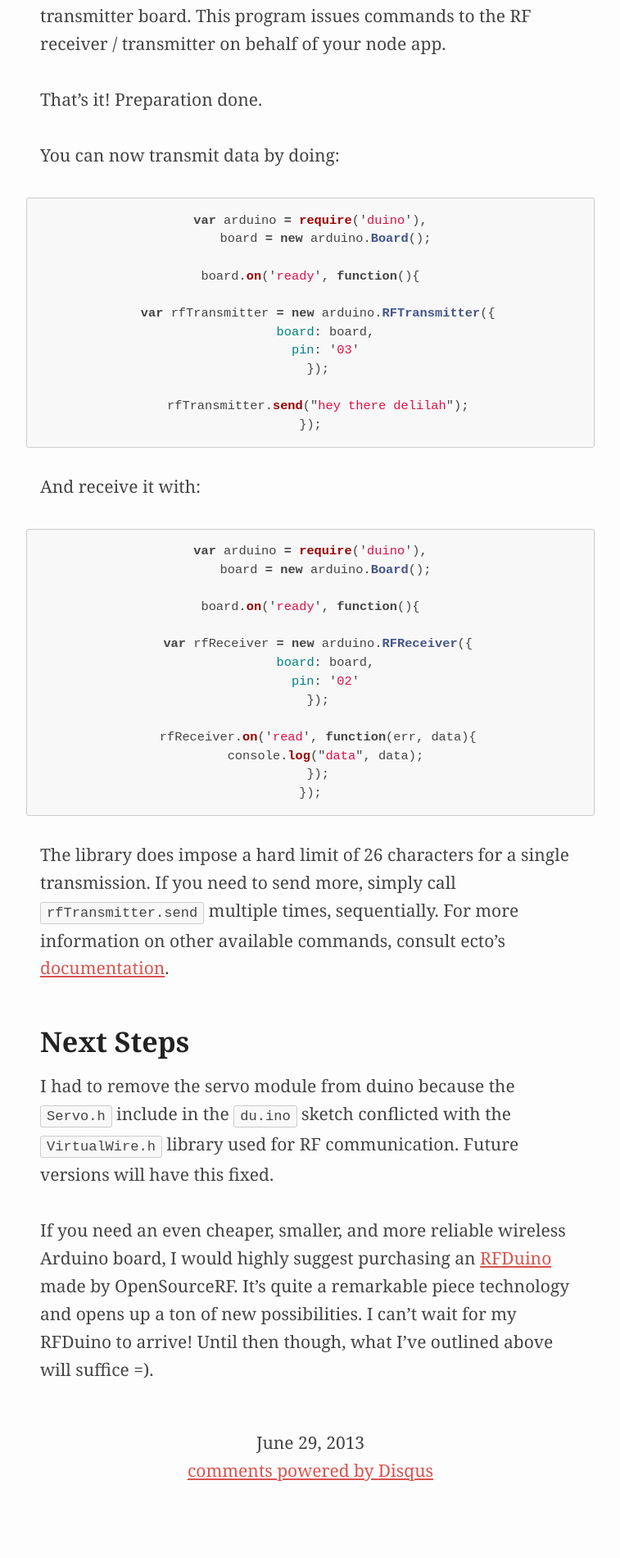
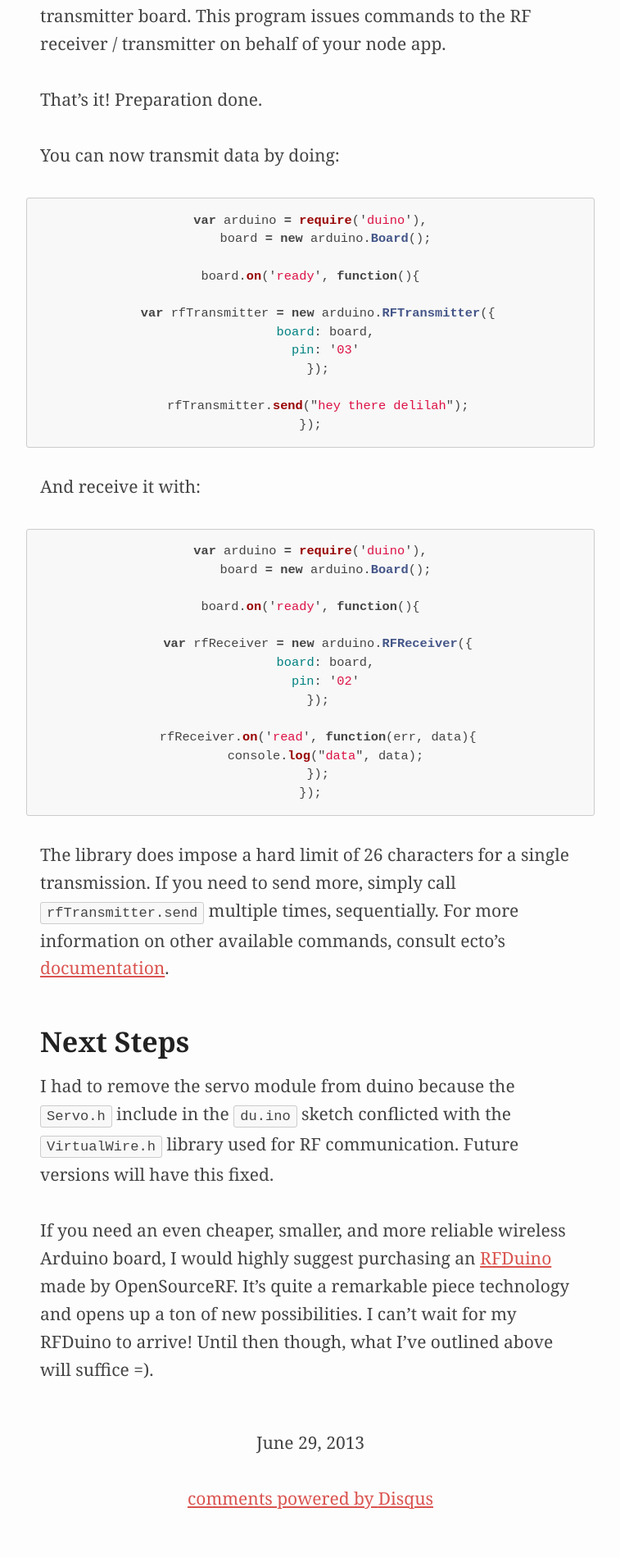
Before and after one commit to khirakawa/khirakawa.github.com, a Jekyll site: the page built from _posts/2013-06-29-one-way-rf-communication-with-arduino-and-node.md, in a window 1280 px wide. Shown: the part 3956-5856 px from the top of the page at 82% size, without its empty margins (261-1018 px from the left). Built offline with Jekyll 4.4.1, drawn with Linux system fonts in a browser that asks for light colours; comment, search, counter and statistics services are not loaded; before the commit the page ends 5822 px from its top, so only the background shows below that.

Commit message:
updated styles

```diff
--- a/assets/css/style.css
+++ b/assets/css/style.css
@@ -71,11 +71,11 @@
   line-height: 1.2em; }
 
 footer {
+  text-align: center;
   max-width: 660px;
   margin: 2.618em auto; }
   footer .published-date {
-    text-align: center;
-    margin-top: 1.618em; }
+    margin: 1.618em 0; }
 
 header {
   text-align: center;
@@ -102,9 +102,6 @@
   font-size: 0.618em;
   line-height: 1.618em; }
 
-footer {
-  text-align: center; }
-
 .feed:hover img {
   opacity: 0.5; }
 .feed img {
```
Also changed, not shown: assets/css/style.scss (+2 -6 lines).
